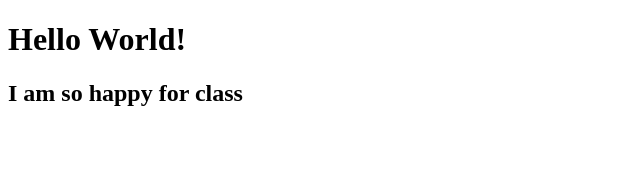
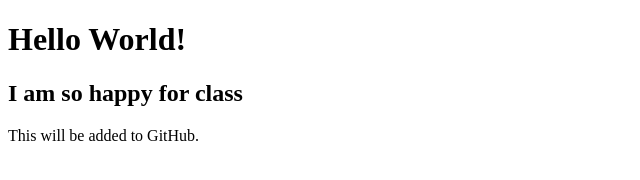
Before and after one commit to CSMRAZOR/test, a plain HTML site: page index.html in a window 1280 px wide. Shown: the whole page, without its empty margins (0-640 px from the left). Drawn offline with Linux system fonts and the light colour scheme.

Commit message:
Added p tag

```diff
--- a/index.html
+++ b/index.html
@@ -11,6 +11,7 @@
 <body>
   <h1>Hello World!</h1>
   <h2>I am so happy for class</h2>
+  <p>This will be added to GitHub.</p>
   <script src="script.js"></script>
 </body>
 
```
